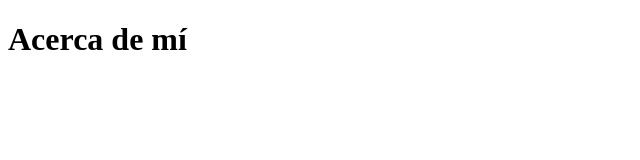
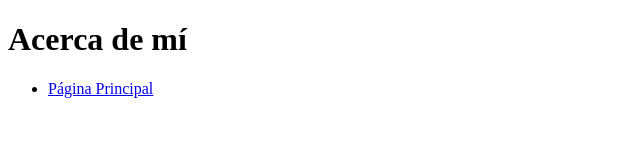
Before and after one commit to CamiUzquiano/introduccion, a plain HTML site: page acerca_de_mi.html in a window 1280 px wide. Shown: the whole page, without its empty margins (0-640 px from the left). Drawn offline with Linux system fonts and the light colour scheme.

Commit message:
Mande los tipos de etiquetas que hay y el enrutamiento con la pagina principal

```diff
--- a/acerca_de_mi.html
+++ b/acerca_de_mi.html
@@ -9,6 +9,11 @@
     <main>
         <header>
             <h1>Acerca de mí</h1>
+            <nav>
+                <ul>
+                    <li><a href="index.html">Página Principal</a></li>
+                </ul>
+            </nav>
         </header>
     </main>
 </body>
```
Also changed, not shown: contacto.html (+5 -0 lines), index.html (+0 -1 lines), mis_ideas.html (+5 -0 lines), portafolio.html (+5 -0 lines).
